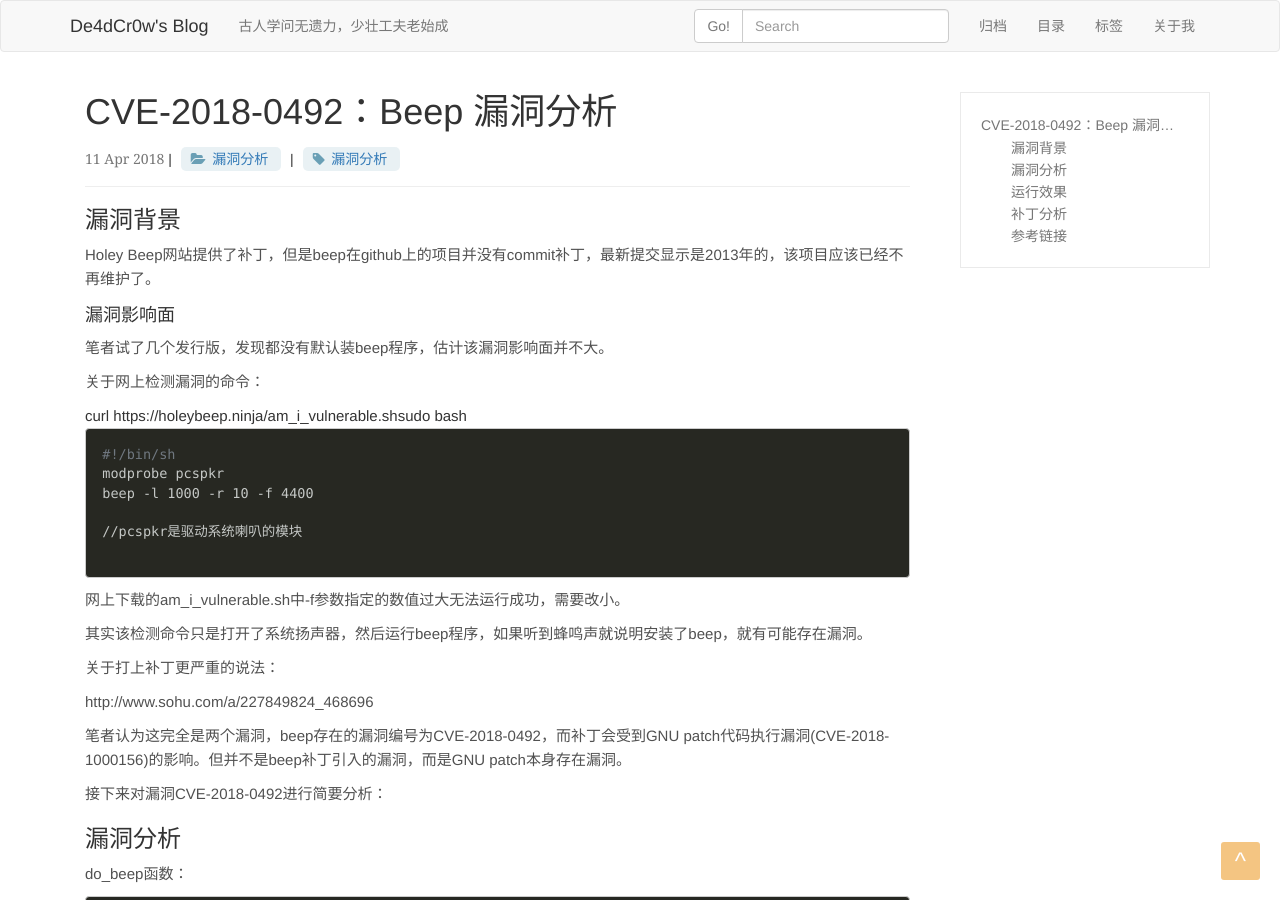
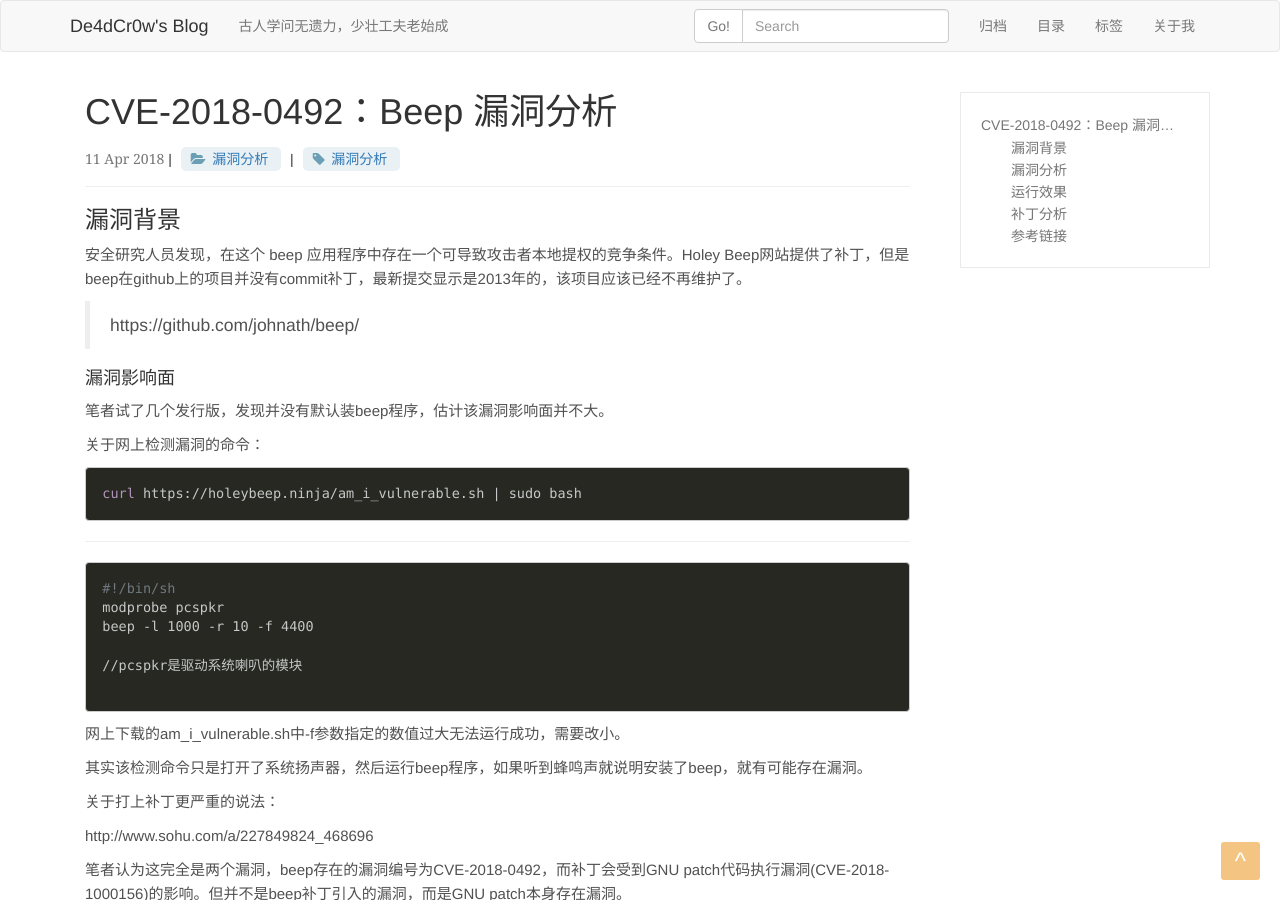
Before and after one commit to De4dCr0w/De4dCr0w.github.io, a Jekyll site: the page built from _posts/2018-04-11-CVE-2018-0492-Beep漏洞分析.md, in a window 1280 px wide and 900 px high. Built offline with Jekyll 4.4.1, drawn with Linux system fonts in a browser that asks for light colours.

Commit message:
修改Beep漏洞分析

````diff
--- a/_posts/2018-04-11-CVE-2018-0492-Beep漏洞分析.md
+++ b/_posts/2018-04-11-CVE-2018-0492-Beep漏洞分析.md
@@ -10,15 +10,20 @@ tags: [漏洞分析]
 
 ### 漏洞背景
 
-Holey Beep网站提供了补丁，但是beep在github上的项目并没有commit补丁，最新提交显示是2013年的，该项目应该已经不再维护了。
+安全研究人员发现，在这个 beep 应用程序中存在一个可导致攻击者本地提权的竞争条件。Holey Beep网站提供了补丁，但是beep在github上的项目并没有commit补丁，最新提交显示是2013年的，该项目应该已经不再维护了。
+
+> https://github.com/johnath/beep/
 
 #### 漏洞影响面
 
-笔者试了几个发行版，发现都没有默认装beep程序，估计该漏洞影响面并不大。
+笔者试了几个发行版，发现并没有默认装beep程序，估计该漏洞影响面并不大。
 
 关于网上检测漏洞的命令：
 
+```
 curl https://holeybeep.ninja/am_i_vulnerable.sh | sudo bash
+```
+---
 
 ```
 #!/bin/sh
@@ -28,6 +33,7 @@ beep -l 1000 -r 10 -f 4400
 //pcspkr是驱动系统喇叭的模块
 
 ```
+
 网上下载的am_i_vulnerable.sh中-f参数指定的数值过大无法运行成功，需要改小。
 
 其实该检测命令只是打开了系统扬声器，然后运行beep程序，如果听到蜂鸣声就说明安装了beep，就有可能存在漏洞。
````
